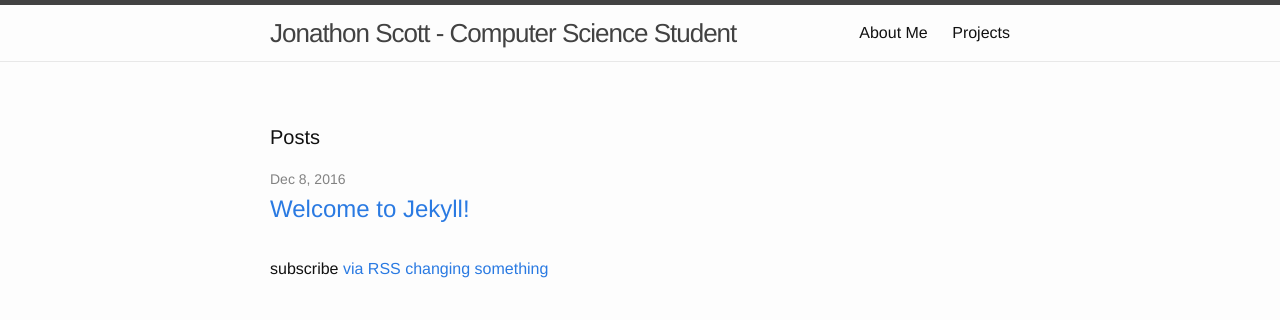
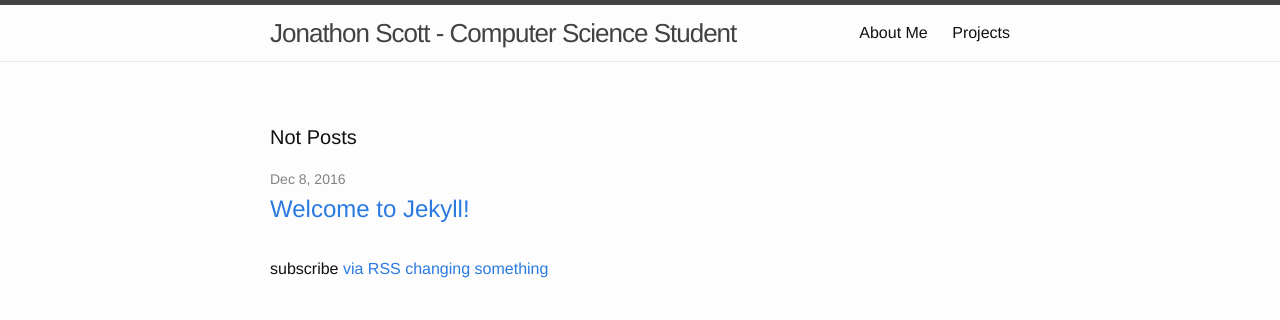
Before and after one commit to JonScott20/JonScott20.github.io, a Jekyll site: the page built from index.html, in a window 1280 px wide. Shown: the top 320 px of the page. Built offline with Jekyll 4.4.1, drawn with Linux system fonts in a browser that asks for light colours.

Commit message:
Update index.html

```diff
--- a/index.html
+++ b/index.html
@@ -4,7 +4,7 @@
 
 <div class="home">
 
-  <h1 class="page-heading">Posts</h1>
+  <h1 class="page-heading">Not Posts</h1>
 
   <ul class="post-list">
     {% for post in site.posts %}
```
